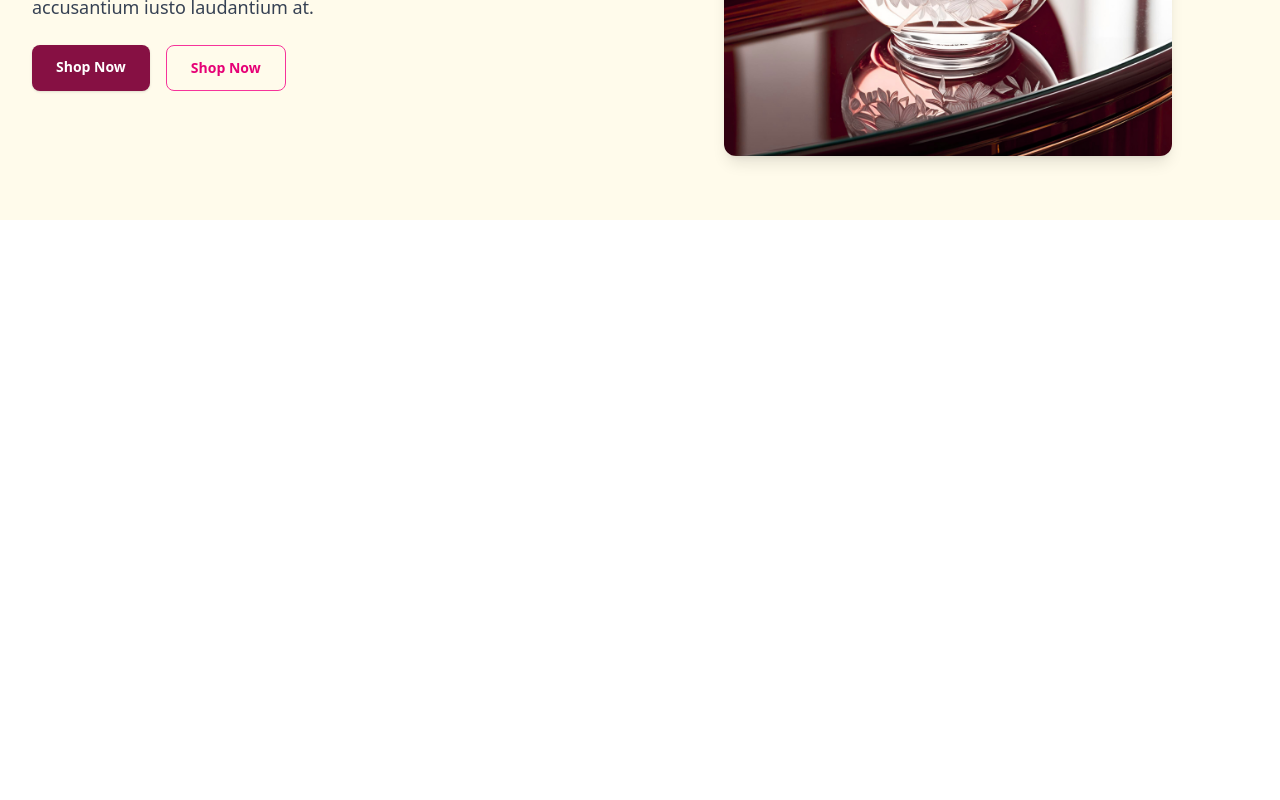
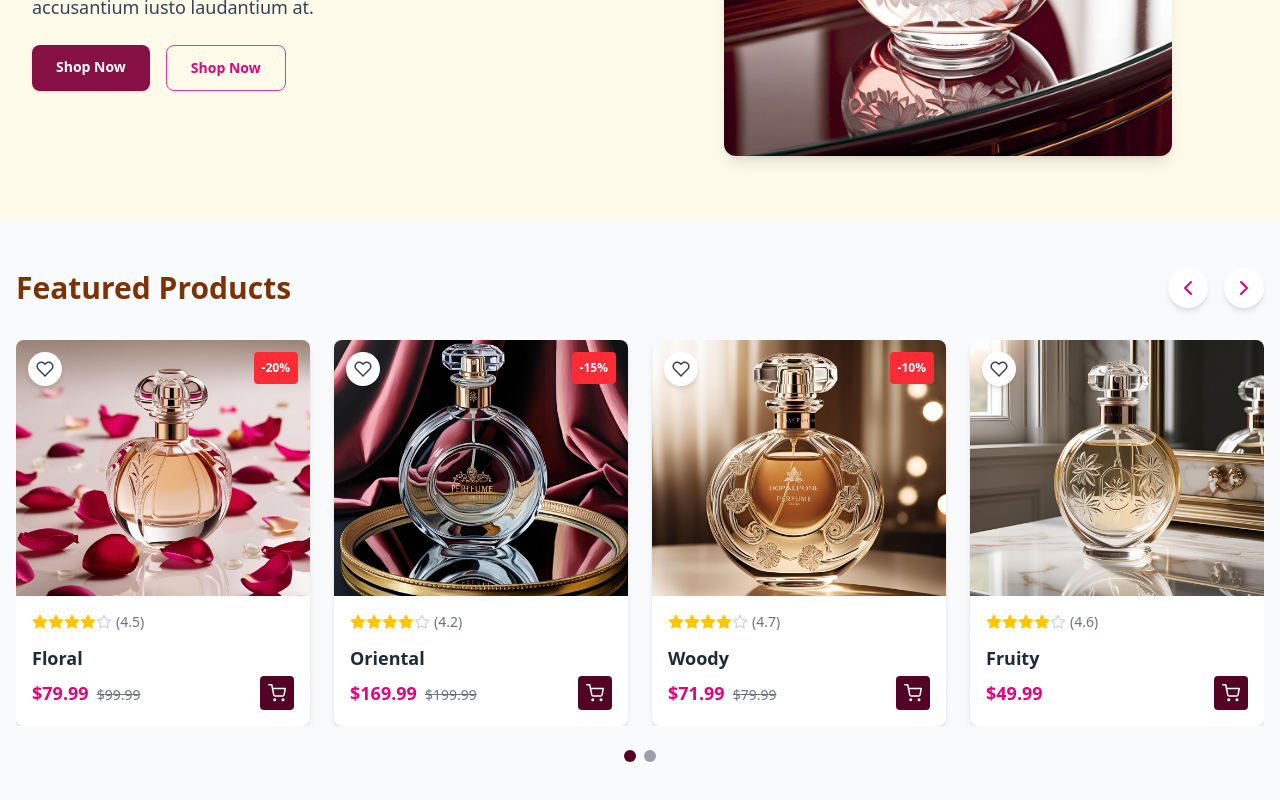
Before and after one commit to NusratTabassum3/Perfume_E-CommerceWebsite, a React (Vite) app: page / in a window 1280 px wide. Shown: the part 468-1268 px from the top of the page. Before the commit the page ends 800 px from the top, so only its background shows below. Built offline with nearby package versions, Linux system fonts and the light colour scheme.

Commit message:
Product section Complete

```diff
--- a/src/App.jsx
+++ b/src/App.jsx
@@ -1,12 +1,14 @@
 import React from "react";
 import Header from "./components/Header";
 import Hero from "./components/Hero";
+import Product from "./components/Product";
 
 function App() {
   return (
     <div>
       <Header />
       <Hero />
+      <Product />
     </div>
   );
 }
--- /dev/null
+++ b/src/components/Product.jsx
@@ -0,0 +1,243 @@
+import { useEffect, useState } from "react";
+import product from "../assets/product.png";
+import product1 from "../assets/product1.png";
+import product2 from "../assets/product2.png";
+import product3 from "../assets/product3.png";
+import product4 from "../assets/product4.png";
+import product5 from "../assets/product5.png";
+import product6 from "../assets/product6.png";
+import product7 from "../assets/product7.png";
+import {
+  FiChevronLeft,
+  FiChevronRight,
+  FiHeart,
+  FiShoppingCart,
+  FiStar,
+} from "react-icons/fi";
+
+function Product() {
+  const [currentSlide, setCurrentSlide] = useState(0);
+  const [productsPerPage, setProductsPerPage] = useState(4);
+
+  const products = [
+    {
+      id: 1,
+      name: "Floral",
+      price: 99.99,
+      rating: 4.5,
+      image: product,
+      discount: 20,
+    },
+    {
+      id: 2,
+      name: "Oriental",
+      price: 199.99,
+      rating: 4.2,
+      image: product1,
+      discount: 15,
+    },
+    {
+      id: 3,
+      name: "Woody",
+      price: 79.99,
+      rating: 4.7,
+      image: product2,
+      discount: 10,
+    },
+    {
+      id: 4,
+      name: "Fruity",
+      price: 49.99,
+      rating: 4.6,
+      image: product3,
+      discount: 0,
+    },
+    {
+      id: 5,
+      name: "Citrus",
+      price: 129.99,
+      rating: 4.5,
+      image: product4,
+      discount: 20,
+    },
+    {
+      id: 6,
+      name: "Aromatic",
+      price: 59.99,
+      rating: 4.8,
+      image: product5,
+      discount: 5,
+    },
+    {
+      id: 7,
+      name: "Chypre",
+      price: 69.99,
+      rating: 4.1,
+      image: product6,
+      discount: 5,
+    },
+    {
+      id: 8,
+      name: "Leathery",
+      price: 59.99,
+      rating: 4.3,
+      image: product7,
+      discount: 20,
+    },
+  ];
+
+  useEffect(() => {
+    const handleResize = () => {
+      if (window.innerWidth < 640) {
+        setProductsPerPage(1);
+      } else if (window.innerWidth < 768) {
+        setProductsPerPage(2);
+      } else if (window.innerWidth < 1024) {
+        setProductsPerPage(3);
+      } else {
+        setProductsPerPage(4);
+      }
+    };
+
+    handleResize();
+    window.addEventListener("resize", handleResize);
+    return () => window.removeEventListener("resize", handleResize);
+  }, []);
+
+  const totalSlides = Math.ceil(products.length / productsPerPage);
+
+  const nextSlide = () => {
+    setCurrentSlide((prev) => (prev === totalSlides - 1 ? 0 : prev + 1));
+  };
+
+  const prevSlide = () => {
+    setCurrentSlide((prev) => (prev === 0 ? totalSlides - 1 : prev - 1));
+  };
+
+  const visibleProducts = products.slice(
+    currentSlide * productsPerPage,
+    (currentSlide + 1) * productsPerPage
+  );
+
+  return (
+    <section id="products" className="py-12 scroll-mt-20 bg-gray-50">
+      <div className="contain mx-auto px-4">
+        {/* Header */}
+        <div className="flex justify-between items-center mb-8">
+          <h2 className="md:text-3xl text-2xl font-bold text-amber-900">
+            Featured Products
+          </h2>
+          <div className="flex space-x-4">
+            <button
+              onClick={prevSlide}
+              className="p-2 rounded-full bg-white shadow-md hover:bg-pink-100 text-pink-600 transition-colors"
+              aria-label="Previous slide"
+            >
+              <FiChevronLeft size={24} />
+            </button>
+            <button
+              onClick={nextSlide}
+              className="p-2 rounded-full bg-white shadow-md hover:bg-pink-100 text-pink-600 transition-colors"
+              aria-label="Next slide"
+            >
+              <FiChevronRight size={24} />
+            </button>
+          </div>
+        </div>
+
+        {/* Product Grid */}
+        <div className="relative overflow-hidden">
+          <div className="grid grid-cols-1 sm:grid-cols-2 lg:grid-cols-4 gap-6">
+            {visibleProducts.map((product) => (
+              <div
+                key={product.id}
+                className="bg-white rounded-lg shadow-md overflow-hidden transition-all duration-300 hover:scale-105"
+              >
+                <div className="relative">
+                  <img
+                    src={product.image}
+                    alt={product.name}
+                    className="w-full h-64 object-cover"
+                  />
+
+                  {product.discount > 0 && (
+                    <span className="absolute top-3 right-3 bg-red-500 text-white text-xs font-bold px-2 py-2 rounded">
+                      -{product.discount}%
+                    </span>
+                  )}
+
+                  <button className="absolute top-3 left-3 p-2 bg-white rounded-full shadow-md hover:bg-pink-100 text-gray-700">
+                    <FiHeart size={18} />
+                  </button>
+                </div>
+
+                <div className="p-4">
+                  {/* Rating */}
+                  <div className="flex items-center mb-3">
+                    {[...Array(5)].map((_, i) => (
+                      <FiStar
+                        key={i}
+                        size={16}
+                        className={
+                          i < Math.floor(product.rating)
+                            ? "text-yellow-400 fill-current"
+                            : "text-gray-300"
+                        }
+                      />
+                    ))}
+                    <span className="text-sm text-gray-500 ml-1">
+                      ({product.rating})
+                    </span>
+                  </div>
+
+                  {/* Name */}
+                  <h3 className="text-lg font-semibold text-gray-800 mb-1">
+                    {product.name}
+                  </h3>
+
+                  {/* Price and cart */}
+                  <div className="flex items-center justify-between">
+                    <div>
+                      <span className="text-lg font-bold text-pink-600">
+                        $
+                        {(product.price * (1 - product.discount / 100)).toFixed(
+                          2
+                        )}
+                      </span>
+
+                      {product.discount > 0 && (
+                        <span className="text-sm text-gray-500 line-through ml-2">
+                          ${product.price.toFixed(2)}
+                        </span>
+                      )}
+                    </div>
+
+                    <button className="p-2 bg-pink-950 rounded text-white hover:bg-pink-700 transition-colors">
+                      <FiShoppingCart size={18} />
+                    </button>
+                  </div>
+                </div>
+              </div>
+            ))}
+          </div>
+        </div>
+
+        {/* Dots Navigation */}
+        <div className="flex justify-center mt-6 space-x-2">
+          {[...Array(totalSlides)].map((_, index) => (
+            <button
+              key={index}
+              onClick={() => setCurrentSlide(index)}
+              className={`w-3 h-3 rounded-full ${
+                currentSlide === index ? "bg-pink-950" : "bg-gray-400"
+              }`}
+              aria-label={`Go to slide ${index + 1}`}
+            ></button>
+          ))}
+        </div>
+      </div>
+    </section>
+  );
+}
+
+export default Product;
```
